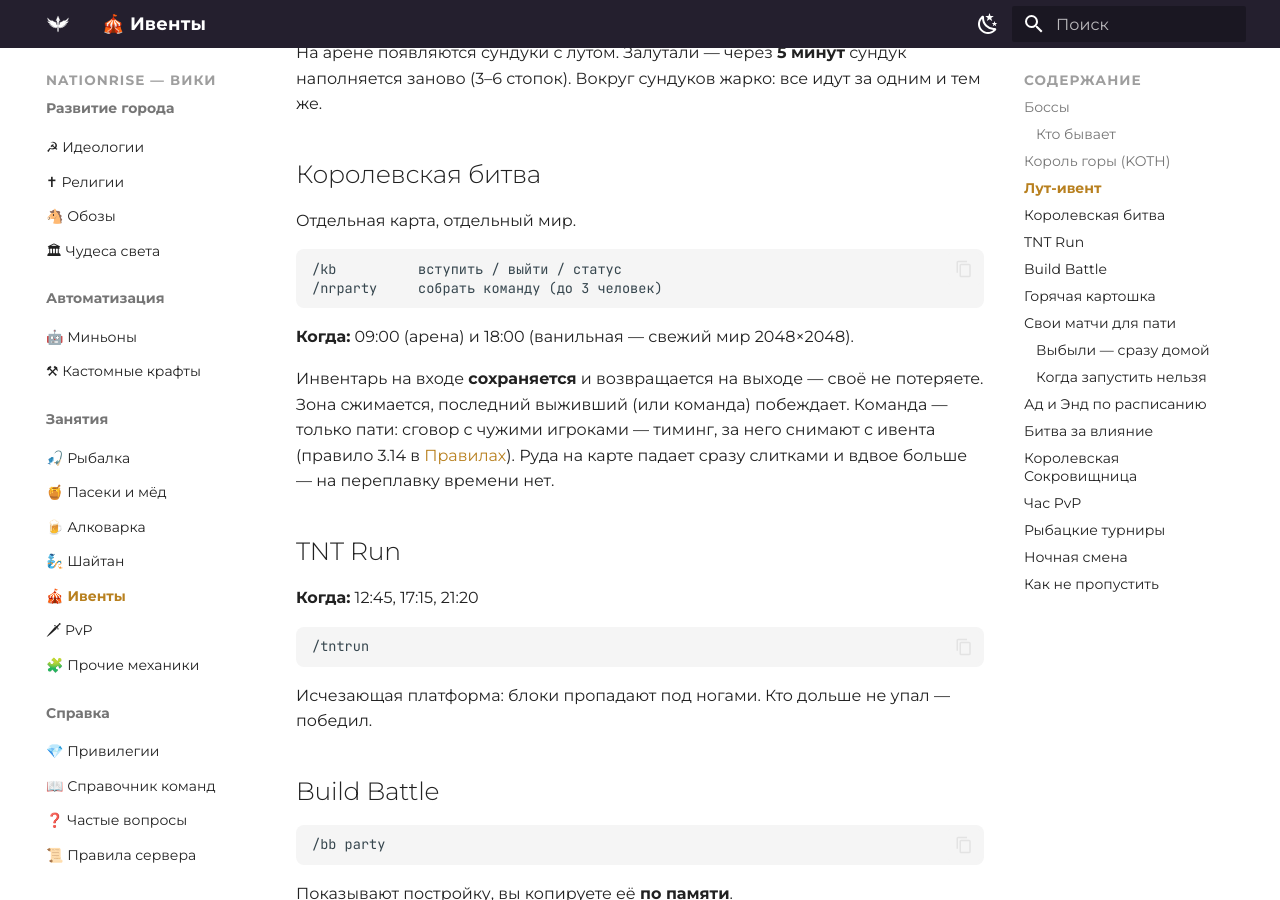
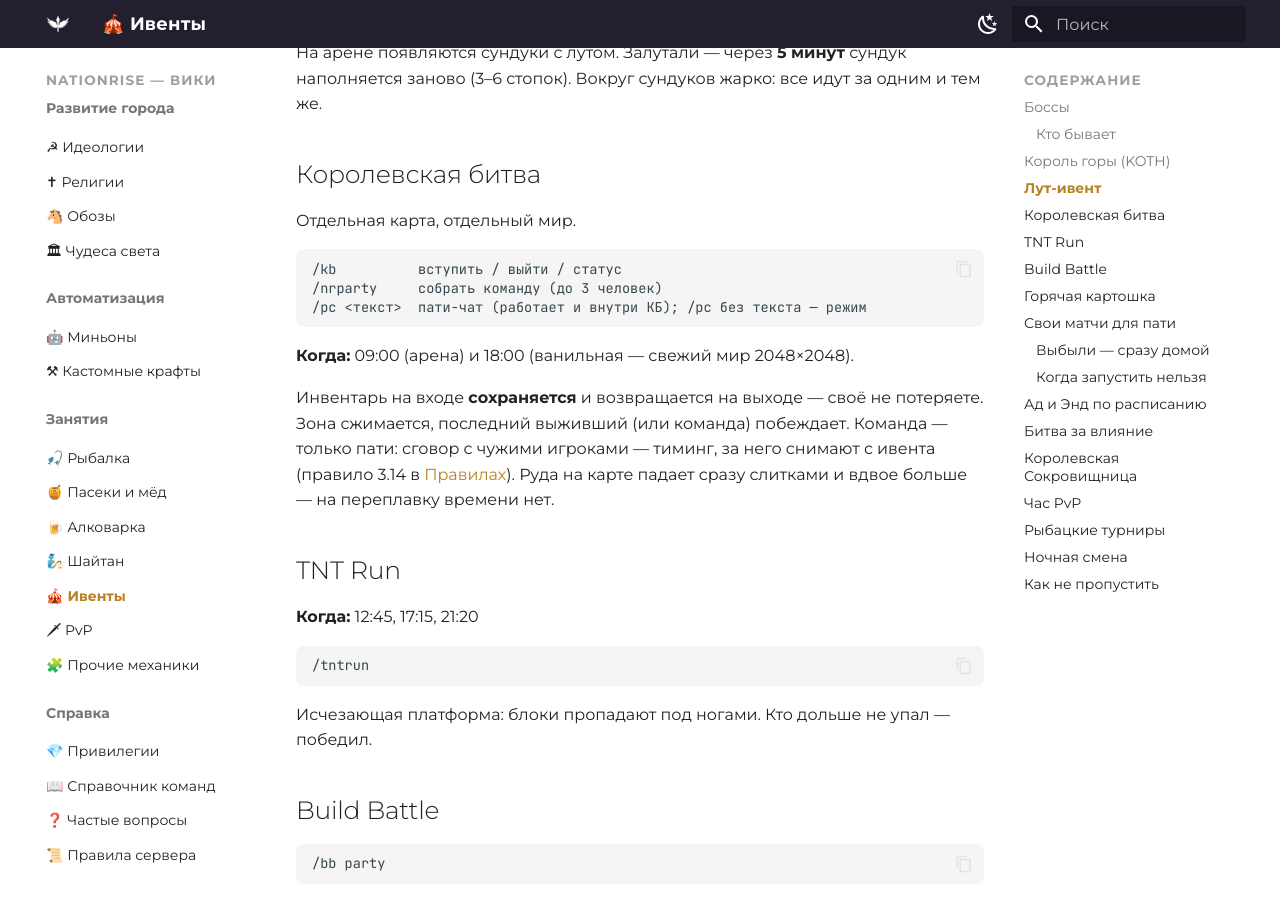
Before and after one commit to zixSSSed/NationRise-Wiki-RU, an MkDocs documentation site: the page built from docs/events.md, in a window 1280 px wide and 900 px high, scrolled down 2027 px. Built offline with MkDocs 1.6.1 and Material for MkDocs 9.7.7, drawn with Linux system fonts in a browser that asks for light colours.

Commit message:
Пати-чат /pc
Co-Authored-By: Claude Opus 5 <noreply@anthropic.com>

````diff
--- a/docs/events.md
+++ b/docs/events.md
@@ -69,6 +69,7 @@
 ```
 /kb          вступить / выйти / статус
 /nrparty     собрать команду (до 3 человек)
+/pc <текст>  пати-чат (работает и внутри КБ); /pc без текста — режим
 ```
 
 **Когда:** 09:00 (арена) и 18:00 (ванильная — свежий мир 2048×2048).
````
Also changed, not shown: docs/commands.md (+1 -0 lines).
